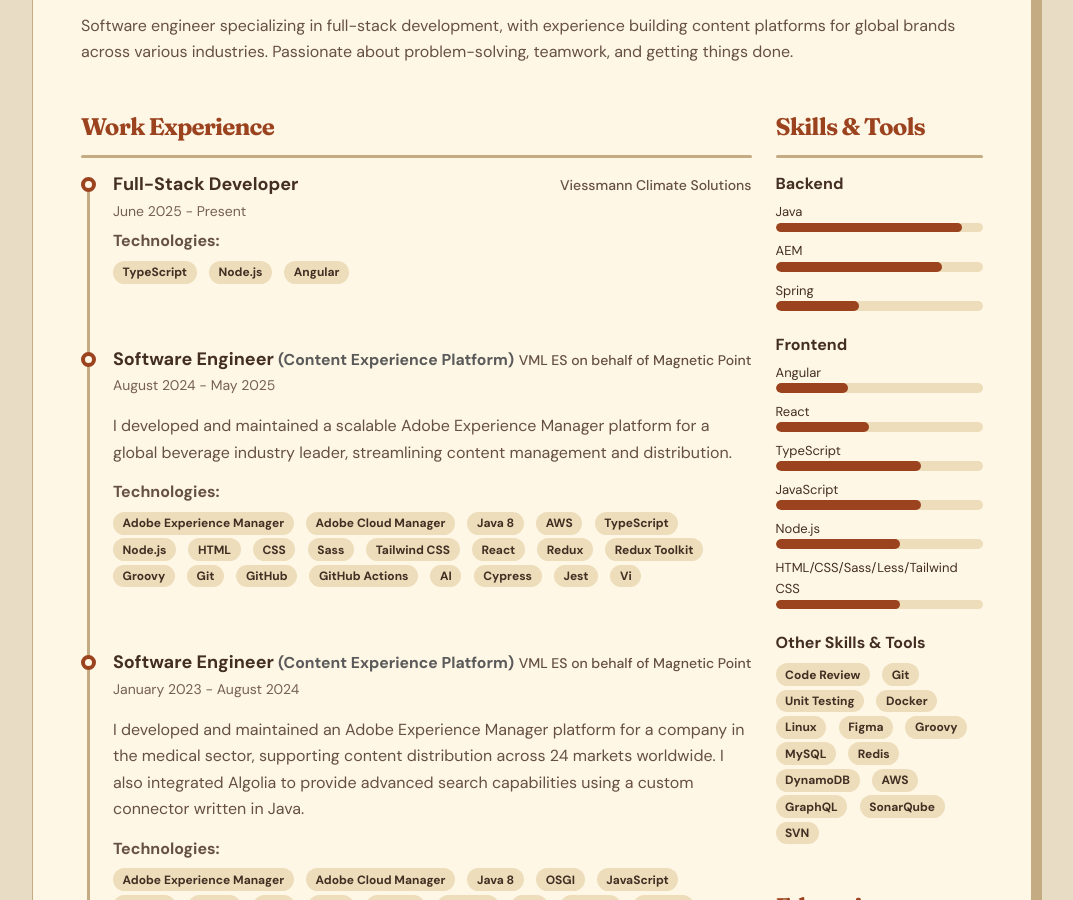
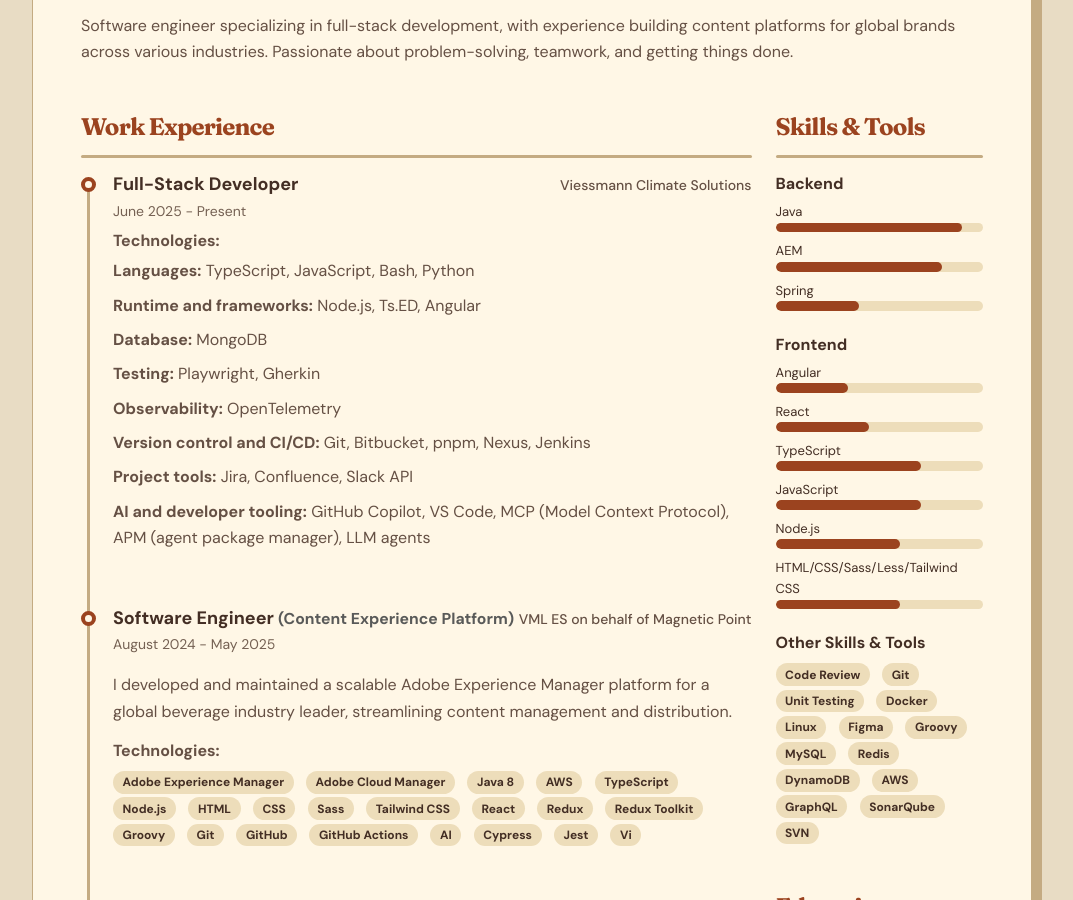
Before and after one commit to strzelcu/resume, a Jekyll site: the page built from index.markdown, in a window 1280 px wide and 900 px high, scrolled down 501 px. Shown: the whole window, without its empty margins (108-1181 px from the left). Built offline with Jekyll 4.4.1, drawn with Linux system fonts in a browser that asks for light colours.

Commit message:
Group technologies for the Viessmann role

```diff
--- a/_data/data.yml
+++ b/_data/data.yml
@@ -61,10 +61,47 @@ experiences:
   - role: Full-Stack Developer
     time: June 2025 - Present
     company: Viessmann Climate Solutions
-    technologies:
-      - TypeScript
-      - Node.js
-      - Angular
+    technology_groups:
+      - label: Languages
+        items:
+          - TypeScript
+          - JavaScript
+          - Bash
+          - Python
+      - label: Runtime and frameworks
+        items:
+          - Node.js
+          - Ts.ED
+          - Angular
+      - label: Database
+        items:
+          - MongoDB
+      - label: Testing
+        items:
+          - Playwright
+          - Gherkin
+      - label: Observability
+        items:
+          - OpenTelemetry
+      - label: Version control and CI/CD
+        items:
+          - Git
+          - Bitbucket
+          - pnpm
+          - Nexus
+          - Jenkins
+      - label: Project tools
+        items:
+          - Jira
+          - Confluence
+          - Slack API
+      - label: AI and developer tooling
+        items:
+          - GitHub Copilot
+          - VS Code
+          - MCP (Model Context Protocol)
+          - APM (agent package manager)
+          - LLM agents
 
   - role: Software Engineer
     subrole: Content Experience Platform
--- a/_includes/experience.html
+++ b/_includes/experience.html
@@ -37,8 +37,18 @@
                     </ul>
                     {% endif %}
                     {% endif %}
-                    {% if experience.technologies %}
+                    {% if experience.technology_groups or experience.technologies %}
                     <h4 class="resume-timeline-item-desc-heading fw-bold">{{ site.data.labels.technologies | default: "Technologies used" }}:</h4>
+                    {% if experience.technology_groups %}
+                    <dl class="mb-0">
+                        {% for group in experience.technology_groups %}
+                        <div class="mb-2">
+                            <dt class="d-inline">{{ group.label | escape }}:</dt>
+                            <dd class="d-inline mb-0">{{ group.items | join: ", " | escape }}</dd>
+                        </div>
+                        {% endfor %}
+                    </dl>
+                    {% else %}
                     <ul class="list-inline">
                         {% for technology in experience.technologies %}
                         <li class="list-inline-item">
@@ -46,6 +56,7 @@
                         </li>
                         {% endfor %}
                     </ul>
+                    {% endif %}
                     {% endif %}
                 </div>
                 <!--//resume-timeline-item-desc-->
```
